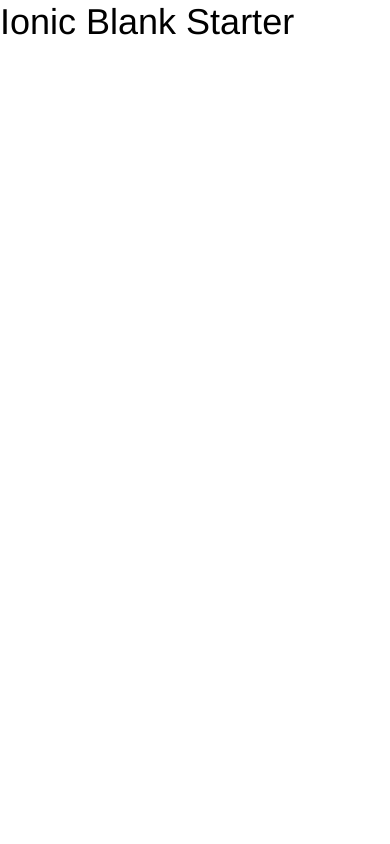
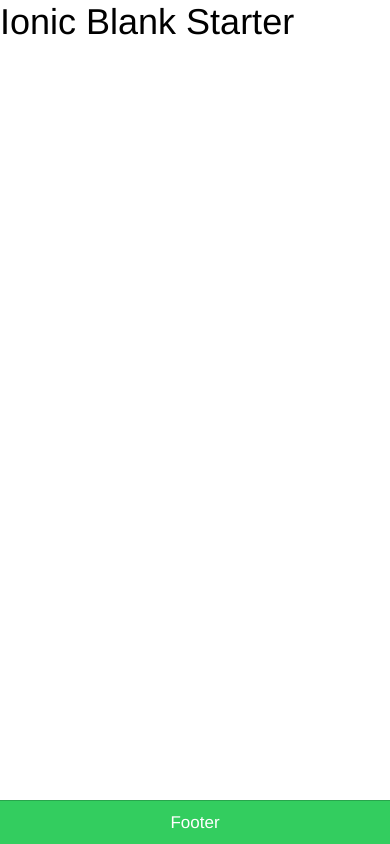
Before and after one commit to lezgoverci/pathTracker, a website: page www/index.html in a window 390 px wide. Drawn offline with Linux system fonts and the light colour scheme; some packages are replaced by stand-ins of ours; files that its build step writes are made by us from their sources.

Commit message:
Adding Footer

```diff
--- a/www/index.html
+++ b/www/index.html
@@ -29,6 +29,10 @@
       </ion-header-bar>
       <ion-content>
       </ion-content>
+
+	  <div class="bar bar-footer bar-balanced">
+		<div class="title">Footer</div>
+	  </div>
     </ion-pane>
   </body>
 </html>
```
